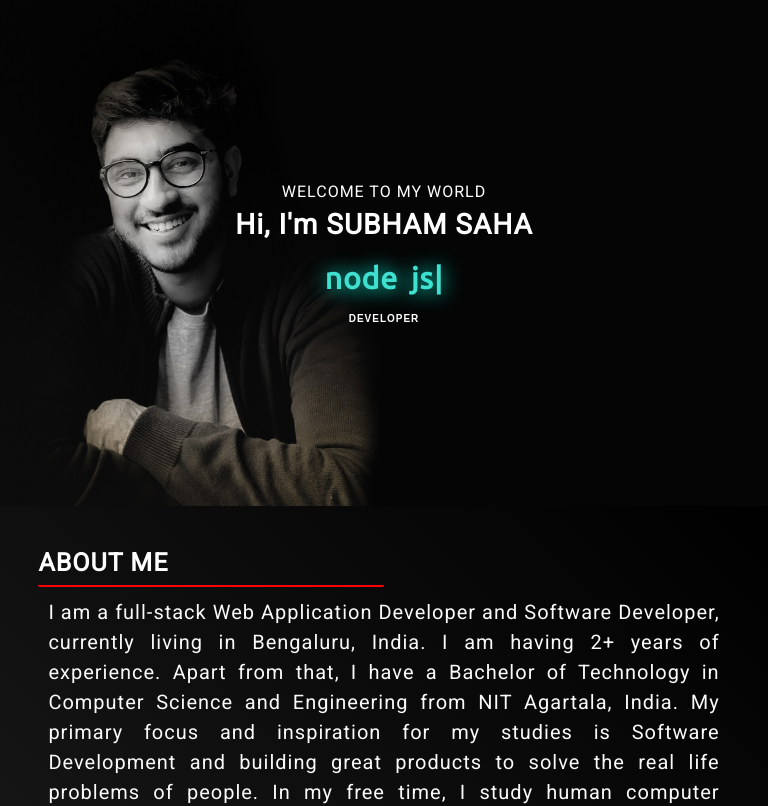
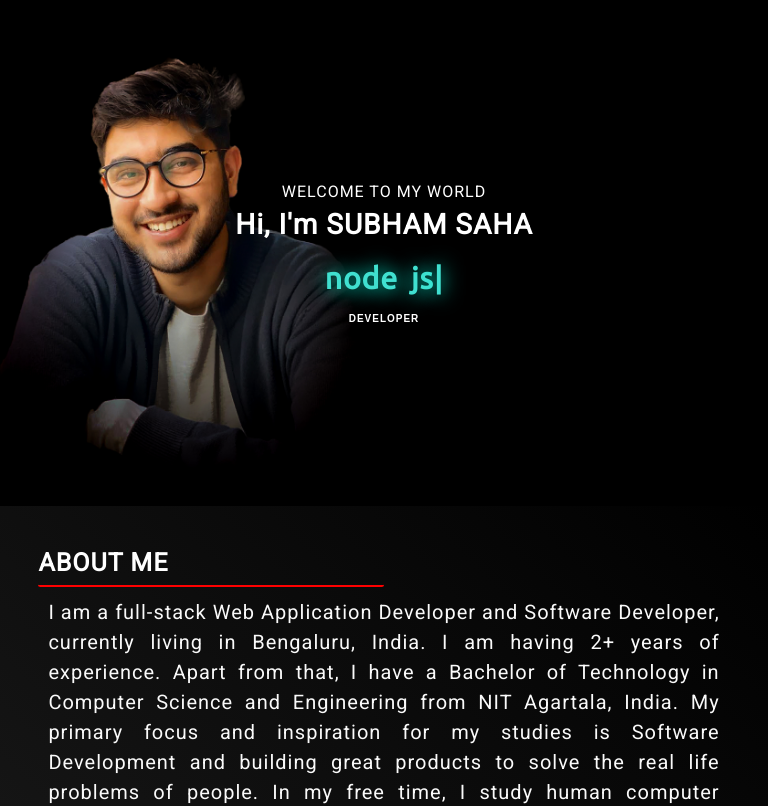
Before and after one commit to Subhamsahadeep/portfolio, a React (Create React App) app: page /#/Portfolio in a window 768 px wide. Shown: the top 806 px of the page. Built offline with nearby package versions, Linux system fonts and the light colour scheme.

Commit message:
back changes

```diff
--- a/src/scss/portfolio.scss
+++ b/src/scss/portfolio.scss
@@ -1,5 +1,5 @@
 .jumbotron {
-    background-image: url("../assets/subham-link-background copy-1 copy.jpg");
+    background-image: url("../assets/subham-link-background2 copy.jpg");
     background-size: cover;
     padding: 10em 3em;
     color: #fff;
@@ -216,7 +216,7 @@
         background: #000000;
     }
     .jumbotron {
-        background-image: url("../assets/subham-link-background copy-1 copy.jpg");
+        background-image: url("../assets/subham-link-background2 copy.jpg");
         background-size: cover;
         padding-top: 20em;
         padding-left: 0px;
@@ -291,7 +291,7 @@
         background: #000000;
     }
     .jumbotron {
-        background-image: url("../assets/subham-link-background copy-1 copy.jpg");
+        background-image: url("../assets/subham-link-background2 copy.jpg");
         background-size: cover;
         padding-top: 20em;
         padding-left: 0px;
@@ -367,7 +367,7 @@
         background: #000000;
     }
     .jumbotron {
-        background-image: url("../assets/subham-link-background copy-1 copy.jpg");
+        background-image: url("../assets/subham-link-background2 copy.jpg");
         background-size: cover;
         padding-top: 20em;
         padding-left: 0px;
@@ -427,7 +427,7 @@
         background: #000000;
     }
     .jumbotron {
-        background-image: url("../assets/subham-link-background copy-1 copy.jpg");
+        background-image: url("../assets/subham-link-background2 copy.jpg");
         background-size: cover;
         padding: 10em 3em;
         color: #fff;
```
Also changed, not shown: src/assets/subham-link-background2 copy.jpg (added).
